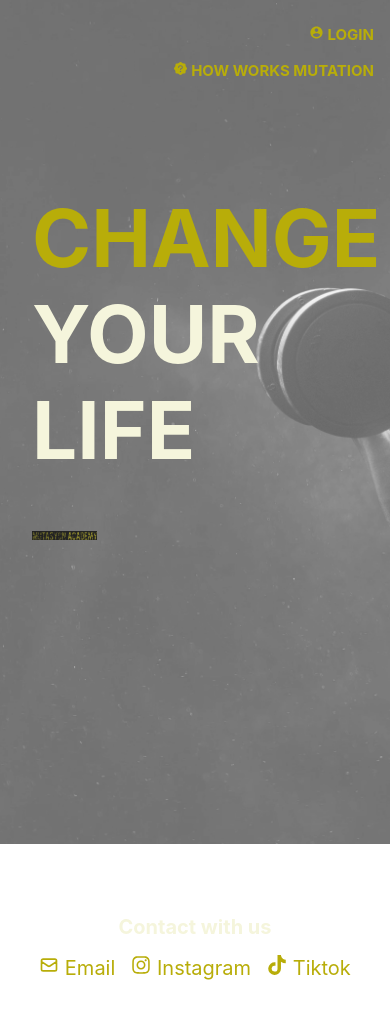
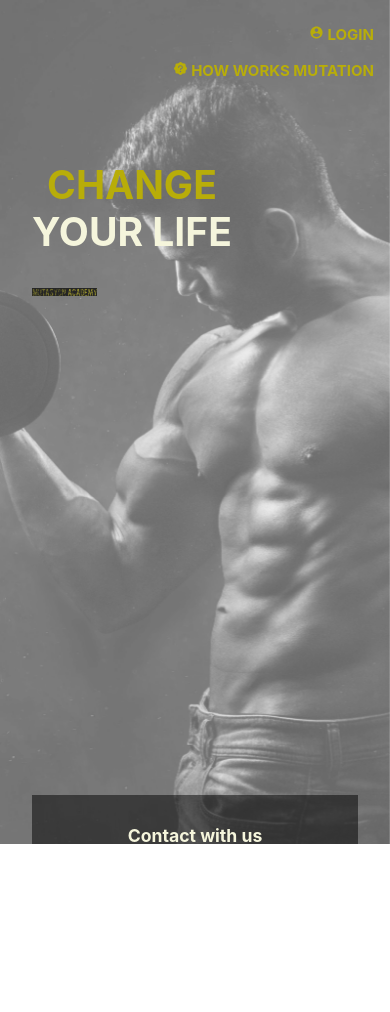
Before and after one commit to ozge-ozersahin/mutation-app, a React (Create React App) app: page / in a window 390 px wide. After the commit the page ends 844 px from the top, so only its background shows below. Built offline with nearby package versions, Linux system fonts and the light colour scheme.

Commit message:
homepage styling issue has been fixed

```diff
--- a/src/App.js
+++ b/src/App.js
@@ -6,7 +6,6 @@ import { BrowserRouter as Router, Route, Routes } from 'react-router-dom';
 import { Register } from "./components/Register/register";
 
 
-const About = () => <div>About Page</div>;
 
 const App = () => {
   return (
--- a/src/components/Header/header.css
+++ b/src/components/Header/header.css
@@ -26,7 +26,6 @@
     text-transform: uppercase;
   }
 
-  /* Responsive Design */
   @media (max-width: 768px) {
     .header nav ul {
       flex-direction: column;
--- a/src/components/Home/home.css
+++ b/src/components/Home/home.css
@@ -1,19 +1,28 @@
+
+
 .home {
   display: flex;
   flex-direction: column;
   justify-content: space-between;
   align-items: flex-start;
-  height: 100vh;
+  min-height: 100vh;
   padding: 2rem;
+  position: relative;
+  box-sizing: border-box;
+  z-index: 1;
+  overflow: hidden;
 }
 
 
 .home h1 {
   text-decoration: none;
   font-weight: bolder;
-  font-size: 80px;
+  font-size: 6vw;
   text-transform: uppercase;
   line-height: 1.2;
+  text-align: center;
+  margin-bottom: 2rem;
+  max-width: 90%;
 }
 
 .home .change {
@@ -25,13 +34,20 @@
 }
 
 .contact-info {
-  align-self: center;
   text-align: center;
   margin-top: auto;
+  width: 100%;
+  max-width: 600px;
+  padding: 1rem;
+  box-sizing: border-box;
+  z-index: 2;
+  background: rgba(0, 0, 0, 0.5);
+  align-self: center;
 }
 
+
 .contact {
-  font-size: 20px;
+  font-size: 1.5rem;
   margin-bottom: 1rem;
   color: beige;
 }
@@ -39,15 +55,61 @@
 .contact-methods {
   display: flex;
   gap: 1rem;
+  justify-content: center;
+  flex-wrap: wrap;
 }
 
+
 .contact-methods span {
-  font-size: 20px;
+  font-size: 1.5rem;
   color:  #b8ad09;
+  cursor: pointer;
+  margin-bottom: 1rem;
 }
 
-/* .logo{
-  width: 50%;
+.contact-methods span:hover {
+  color: #ffffff;
+}
+
+.logo {
+  max-width: 100%;
   height: auto;
   margin-bottom: 2rem;
-} */
+}
+
+@media (max-width: 768px) {
+  .home h1 {
+    font-size: clamp(2rem, 8vw, 6rem); /* Adjust font size for smaller screens */
+  }
+
+  .contact {
+    font-size: 1.3rem;
+  }
+
+  .contact-methods span {
+    font-size: 1.3rem;
+  }
+
+  .logo {
+    width: 60vw;
+  }
+}
+
+@media (max-width: 480px) {
+  .home h1 {
+    font-size: clamp(2rem, 10vw, 4rem); /* Further adjust font size for very small screens */
+  }
+
+  .contact {
+    font-size: 1.1rem;
+  }
+
+  .contact-methods span {
+    font-size: 1.1rem;
+  }
+
+  .logo {
+    width: 70vw;
+    max-width: 300px;
+  }
+}
--- a/src/index.css
+++ b/src/index.css
@@ -1,3 +1,5 @@
+
+
 body {
   margin: 0;
   font-family: -apple-system, BlinkMacSystemFont, 'Segoe UI', 'Roboto', 'Oxygen',
@@ -5,7 +7,11 @@ body {
     sans-serif;
   -webkit-font-smoothing: antialiased;
   -moz-osx-font-smoothing: grayscale;
-  overflow: auto;
+  overflow: hidden;
+  height: 100vh;
+  width: 100vw;
+  position: relative;
+  box-sizing: border-box;
 }
 
 code {
@@ -13,15 +19,23 @@ code {
     monospace;
 }
 
-html {
+/* html {
   overflow: auto;
   height: 100%;
   position: relative;
+} */
+
+html {
+  overflow: hidden;
+  height: 100%;
+  width: 100%;
+  position: relative;
+  box-sizing: border-box;
 }
 
 html::before {
   content: "";
-  background: url("/src/images/pt-background.jpg");
+  background: url("/src/images/pt-background.jpg") no-repeat center center fixed;;
   background-size: cover;
   position: absolute;
   top: 0;
```
